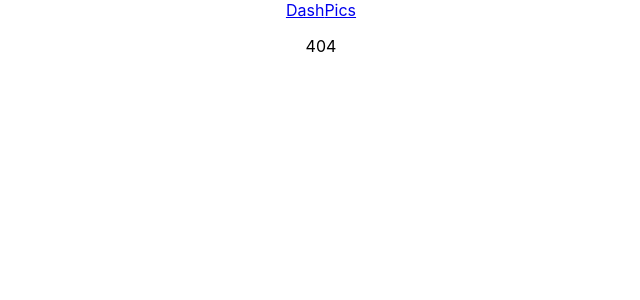
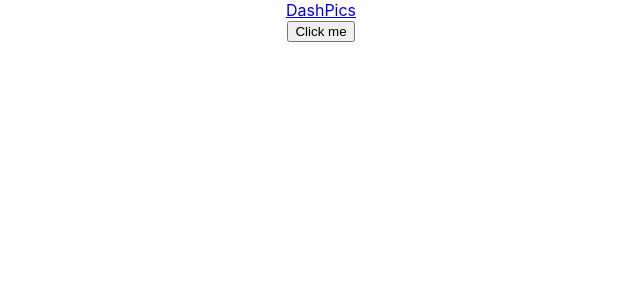
Before and after one commit to miles-crighton/react-auth-flow, a React (Create React App) app in the folder client/: page / in a window 1280 px wide. Before the commit this address had no page. Shown: the top 300 px of the page, without its empty margins (319-959 px from the left). Built offline with nearby package versions, Linux system fonts and the light colour scheme.

Commit message:
Working server/client auth response

```diff
--- a/client/package.json
+++ b/client/package.json
@@ -6,6 +6,7 @@
     "@testing-library/jest-dom": "^4.2.4",
     "@testing-library/react": "^9.4.0",
     "@testing-library/user-event": "^7.2.1",
+    "axios": "^0.19.2",
     "react": "^16.12.0",
     "react-dom": "^16.12.0",
     "react-router-dom": "^5.1.2",
@@ -17,6 +18,7 @@
     "test": "react-scripts test",
     "eject": "react-scripts eject"
   },
+  "proxy": "http://localhost:5000",
   "eslintConfig": {
     "extends": "react-app"
   },
--- a/client/src/App.js
+++ b/client/src/App.js
@@ -1,5 +1,6 @@
-import React from 'react';
+import React, { useEffect } from 'react';
 import logo from './logo.svg';
+import axios from 'axios';
 import './App.css';
 
 import {
@@ -9,7 +10,19 @@ import {
   Link
 } from 'react-router-dom'
 
+const authenticate = async () => {
+  try {
+    const res = await axios.get('/authenticate', { auth: { username: 'admin', password: '123' } });
+    console.log(res.data);
+  } catch(e) {
+    console.log(e);
+  }
+};
+
 function App() {
+  // useEffect(() => {
+  //   authenticate()
+  // });
   return (
     <Router>
       <div className="App">
@@ -18,6 +31,7 @@ function App() {
           <Link to="/pics">Pics</Link>
         </nav>
         <Switch>
+          <button onClick={authenticate}>Click me</button>
           <Route path="/dash">
             <p>You're at dash</p>
           </Route>
--- a/package.json
+++ b/package.json
@@ -6,7 +6,11 @@
     "concurrently": "^5.1.0"
   },
   "scripts": {
-    "start": "concurrently --kill-others \"react-scripts start\" \"nodemon ./server/index.js\""
+    "start": "concurrently --kill-others \"cd client && npm run start\" \"nodemon ./server/index.js\"",
+    "pre-install": "npm i",
+    "install-client": "cd client && npm i",
+    "install-server": "cd server && npm i",
+    "install": "concurrently \"npm run install-client\" \"npm run install-server\""
   },
   "browserslist": {
     "production": [
```
Also changed, not shown: 2 other files (tests, documents, lock files or other folders).
